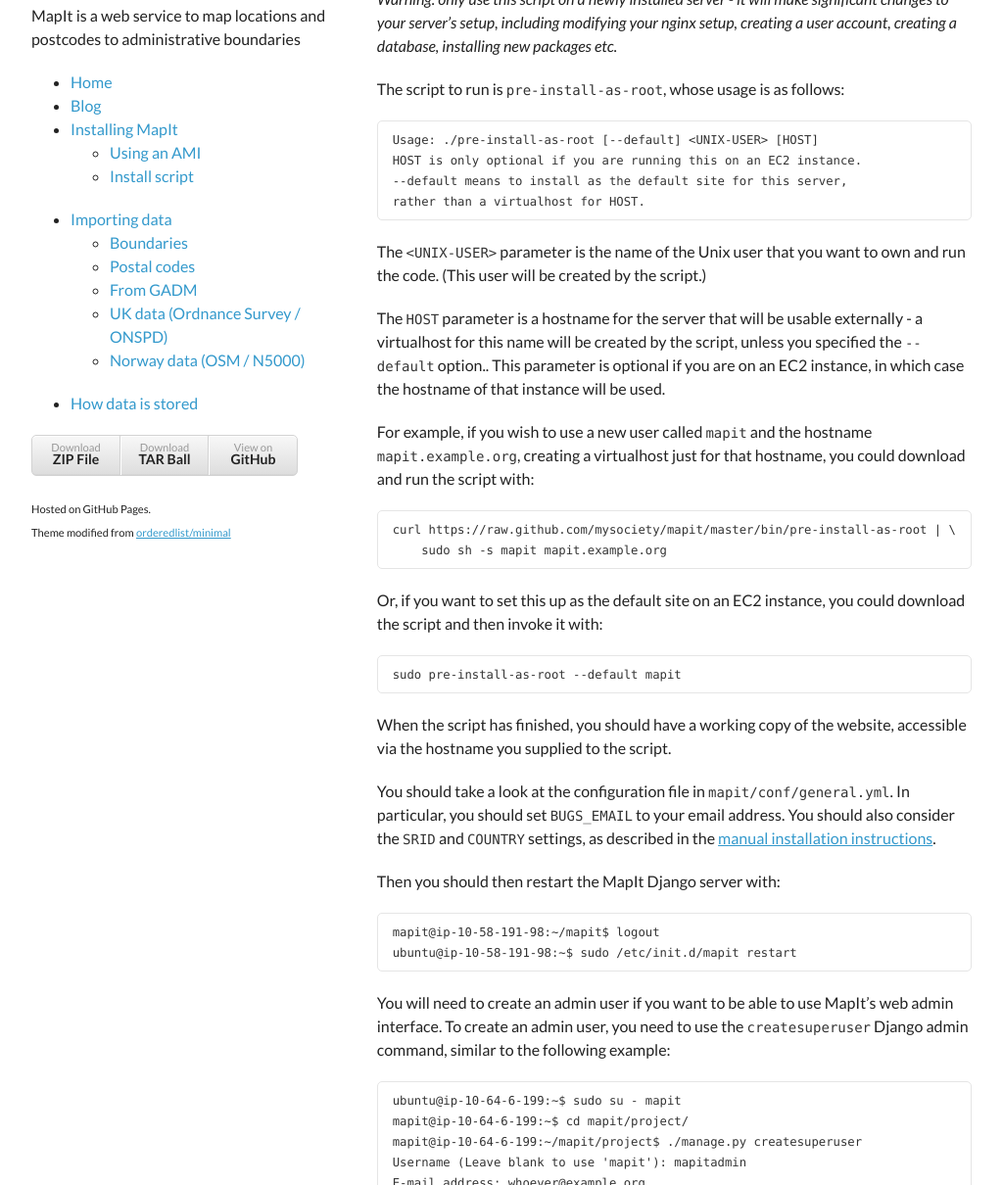
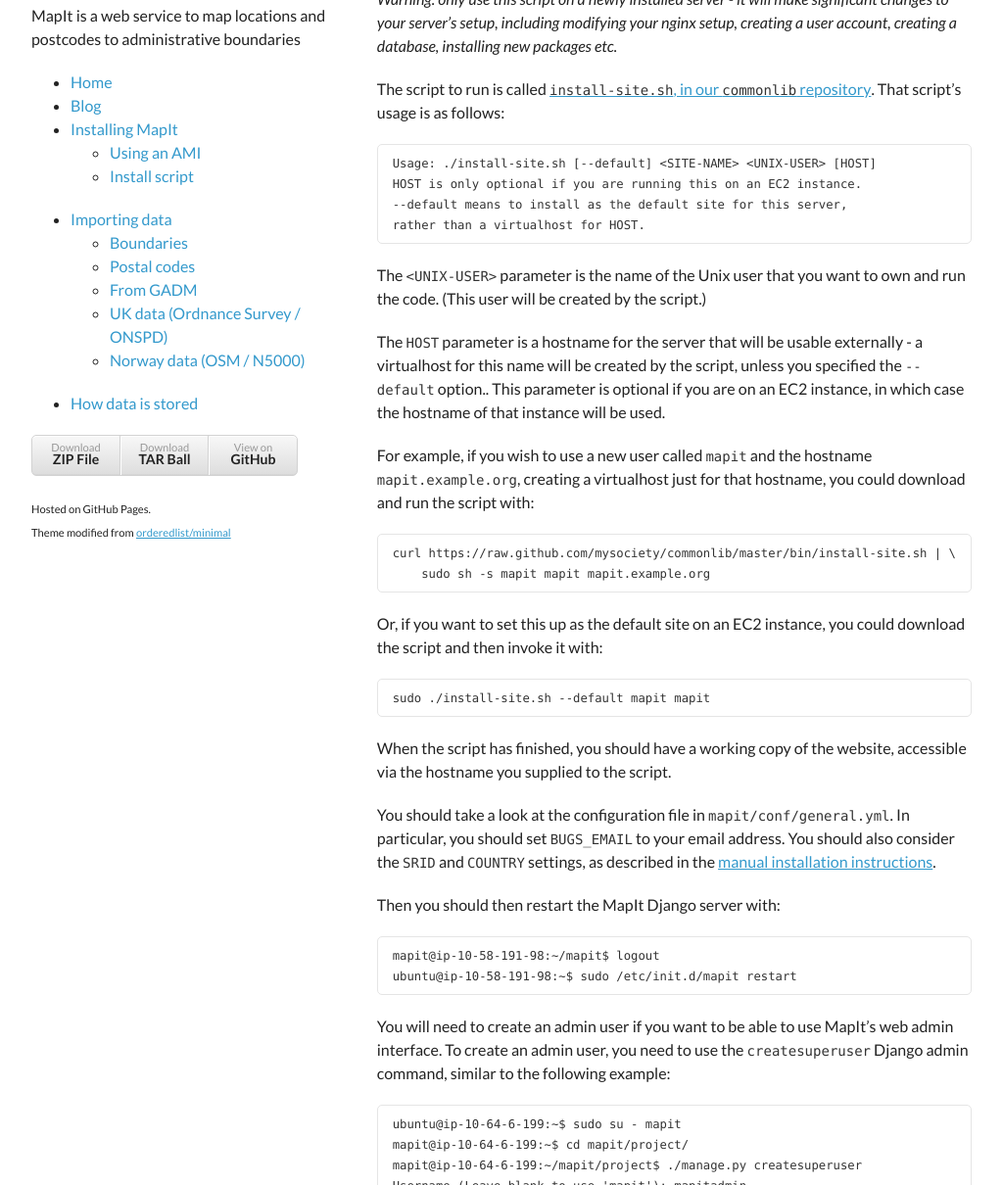
Before and after one commit to mysociety/mapit, a Jekyll site: the page built from install/install-script.md, in a window 1280 px wide and 1400 px high, cut to the strip 190-1400 px from the top of the window. Shown: the whole strip at 98% size, without its empty margins (128-1151 px from the left). Built offline with Jekyll 4.4.1, drawn with Linux system fonts in a browser that asks for light colours.

Commit message:
Update install script instructions for the install-site.sh version

```diff
--- a/install/install-script.md
+++ b/install/install-script.md
@@ -14,9 +14,10 @@
 your nginx setup, creating a user account, creating a database,
 installing new packages etc.*
 
-The script to run is `pre-install-as-root`, whose usage is as follows:
+The script to run is called [`install-site.sh`, in our `commonlib` repository](https://raw.github.com/mysociety/commonlib/master/bin/install-site.sh).
+That script's usage is as follows:
 
-    Usage: ./pre-install-as-root [--default] <UNIX-USER> [HOST]
+    Usage: ./install-site.sh [--default] <SITE-NAME> <UNIX-USER> [HOST]
     HOST is only optional if you are running this on an EC2 instance.
     --default means to install as the default site for this server,
     rather than a virtualhost for HOST.
@@ -34,13 +35,13 @@
 hostname `mapit.example.org`, creating a virtualhost just for that
 hostname, you could download and run the script with:
 
-    curl https://raw.github.com/mysociety/mapit/master/bin/pre-install-as-root | \
-        sudo sh -s mapit mapit.example.org
+    curl https://raw.github.com/mysociety/commonlib/master/bin/install-site.sh | \
+        sudo sh -s mapit mapit mapit.example.org
 
 Or, if you want to set this up as the default site on an EC2 instance,
 you could download the script and then invoke it with:
 
-    sudo pre-install-as-root --default mapit
+    sudo ./install-site.sh --default mapit mapit
 
 When the script has finished, you should have a working copy of the
 website, accessible via the hostname you supplied to the script.
```
